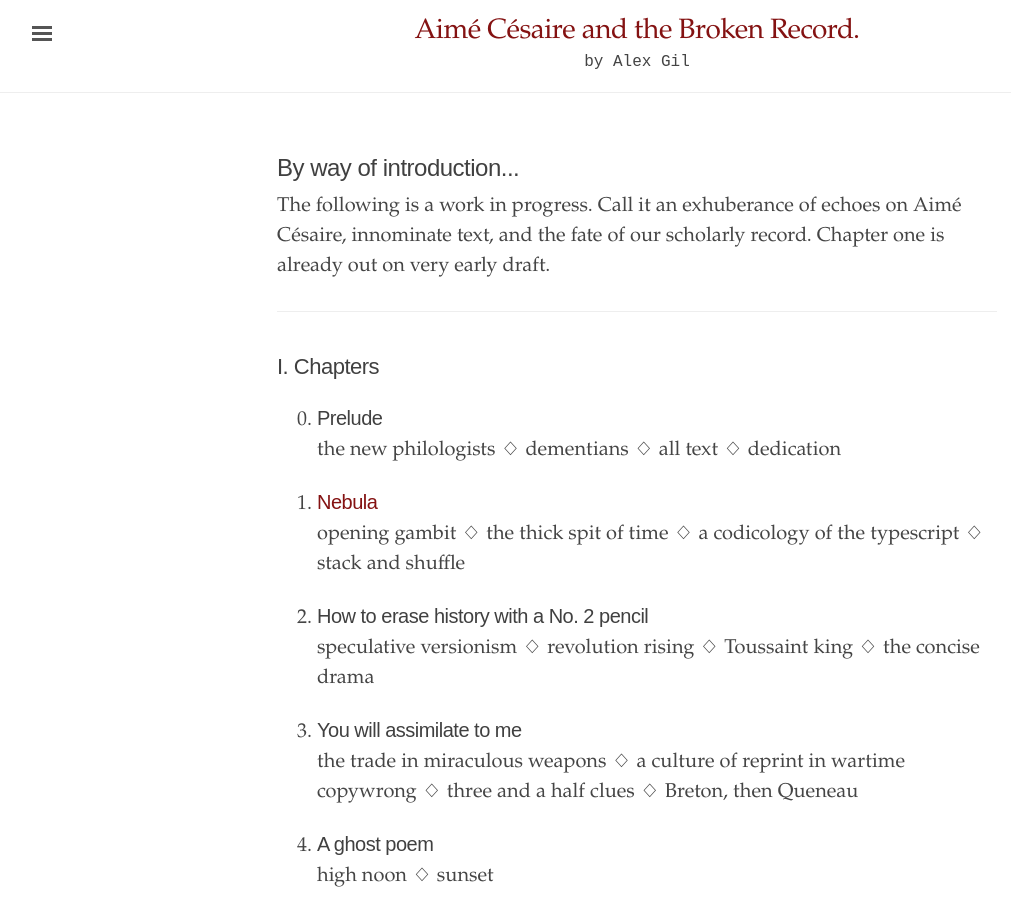
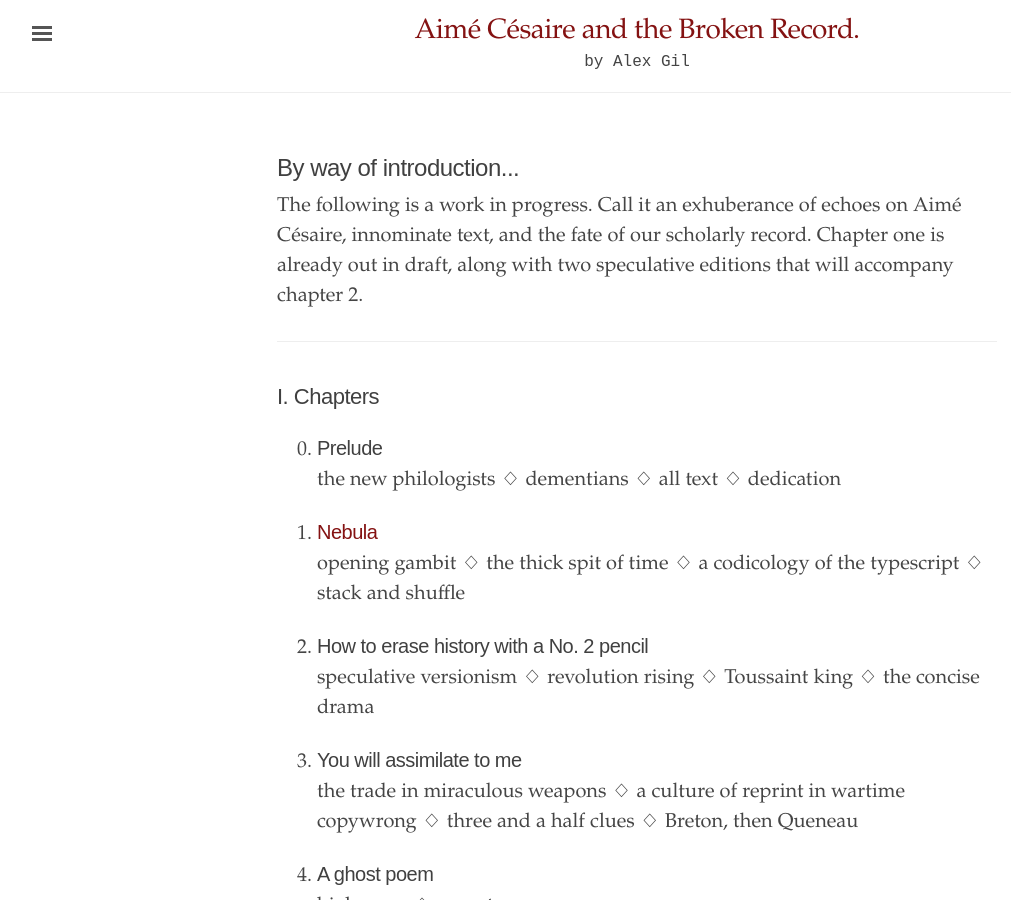
Before and after one commit to elotroalex/record, a Jekyll site: the page built from index.html, in a window 1280 px wide and 900 px high. Shown: the whole window, without its empty margins (3-1014 px from the left). Built offline with Jekyll 4.4.1, drawn with Linux system fonts in a browser that asks for light colours.

Commit message:
tweaked introduction comment

```diff
--- a/index.html
+++ b/index.html
@@ -4,7 +4,7 @@ title: "Project-X."
 ---
 <div class="introduction">
   <h1>By way of introduction...</h1>
-  <p>The following is a work in progress. Call it an exhuberance of echoes on Aimé Césaire, innominate text, and the fate of our scholarly record. Chapter one is already out on very early draft.</p>
+  <p>The following is a work in progress. Call it an exhuberance of echoes on Aimé Césaire, innominate text, and the fate of our scholarly record. Chapter one is already out in draft, along with two speculative editions that will accompany chapter 2.</p>
 </div>
 
 <hr>
```
